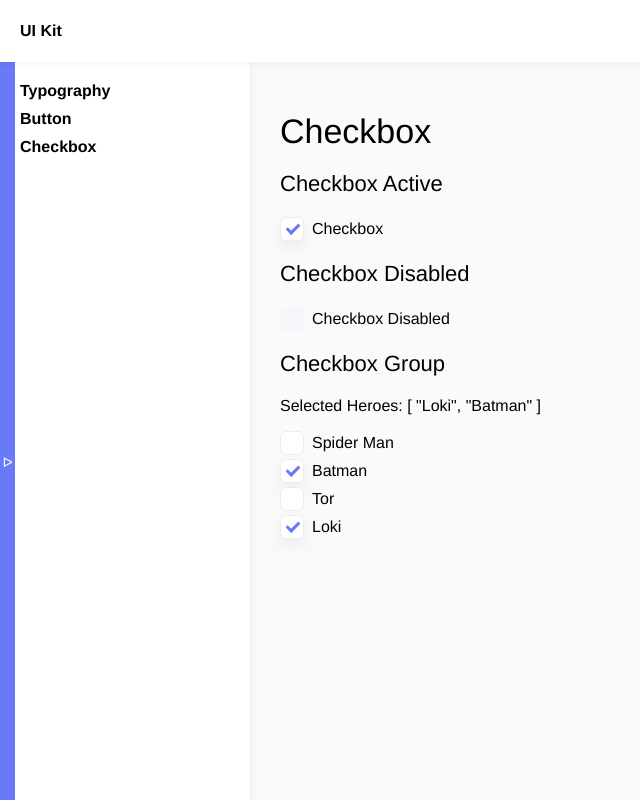
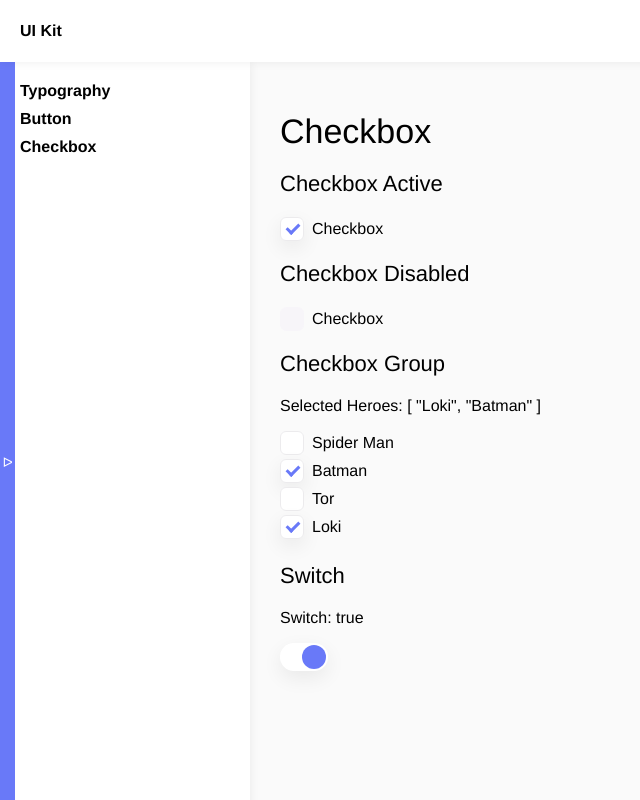
Before and after one commit to Julyme3/ui-components, a Vue app: page /checkbox in a window 1280 px wide. Shown: the whole page, without its empty margins (0-640 px from the left). Built offline with nearby package versions, Linux system fonts and the light colour scheme.

Commit message:
added switch checkbox

```diff
--- a/src/components/checkbox/Checkbox.vue
+++ b/src/components/checkbox/Checkbox.vue
@@ -1,5 +1,10 @@
 <template>
-  <label class="checkbox-label">
+  <label
+    class="checkbox-label"
+    :class="{
+      'checkbox-switch': type === CheckboxType.switch
+    }"
+  >
     <input
       class="checkbox"
       type="checkbox"
@@ -8,13 +13,19 @@
       :disabled="disabled"
       v-model="localState"
     />
-    <span class="checkbox-mark"></span>
-    {{ label || value }}
+    <span
+      :class="{
+        'checkbox-mark': type === CheckboxType.checkbox,
+        'checkbox-slider': type === CheckboxType.switch
+      }"
+    ></span>
+    <template v-if="type === CheckboxType.checkbox">{{ label || value }}</template>
   </label>
 </template>
 
 <script setup lang="ts">
 import { computed, defineProps } from 'vue'
+import { CheckboxType } from '@/components/checkbox/types'
 
 interface Props {
   value: string
@@ -22,11 +33,13 @@ interface Props {
   name: string
   modelValue: boolean | string[]
   label?: string
+  type?: CheckboxType
 }
 
 const props = withDefaults(defineProps<Props>(), {
   disabled: false,
-  label: ''
+  label: '',
+  type: CheckboxType.checkbox
 })
 
 const emit = defineEmits(['update:modelValue'])
@@ -83,4 +96,44 @@ const localState = computed({
     border-color: var(--grey-dark);
   }
 }
+
+.checkbox-switch {
+  position: relative;
+  width: 48px;
+  height: 28px;
+
+  .checkbox-slider {
+    position: absolute;
+    top: 0;
+    left: 0;
+    right: 0;
+    bottom: 0;
+    width: 100%;
+    height: 100%;
+    background-color: #fff;
+    cursor: pointer;
+    box-shadow: 0px 7px 20px rgba(0, 0, 0, 0.07);
+    border-radius: 16px;
+
+    &:after {
+      position: absolute;
+      content: '';
+      display: block;
+      height: 24px;
+      width: 24px;
+      left: 2px;
+      bottom: 2px;
+      background-color: var(--grey);
+      transition: 0.4s;
+      border-radius: 50%;
+    }
+  }
+
+  .checkbox:checked + .checkbox-slider {
+    &:after {
+      background-color: var(--blue);
+      transform: translateX(20px);
+    }
+  }
+}
 </style>
--- /dev/null
+++ b/src/components/checkbox/types.ts
@@ -0,0 +1,4 @@
+export enum CheckboxType {
+  checkbox = 'checkbox',
+  switch = 'switch'
+}
--- a/src/views/CheckboxView.vue
+++ b/src/views/CheckboxView.vue
@@ -13,7 +13,7 @@
   <h2 class="heading-2">Checkbox Disabled</h2>
   <div class="line">
     <Checkbox
-      label="Checkbox Disabled"
+      label="Checkbox"
       id="checkboxDisabled"
       name="checkboxDisabled"
       value="I like it"
@@ -26,6 +26,18 @@
     <p>Selected Heroes: {{ selectedHeroes }}</p>
     <CheckboxGroup v-model:selectedValues="selectedHeroes" name="heroes" :options="listOfHeroes" />
   </div>
+  <h2 class="heading-2">Switch</h2>
+  <div class="line line-block">
+    <p>Switch: {{ switchProfessional }}</p>
+    <checkbox
+      label="I'm a professional"
+      id="switch"
+      name="switch"
+      value="I'm a professional"
+      type="switch"
+      v-model="switchProfessional"
+    />
+  </div>
 </template>
 
 <script setup lang="ts">
@@ -36,6 +48,7 @@ import { ref } from 'vue'
 const checkboxActive = ref(true)
 const checkboxActiveDisabled = ref(false)
 const checkboxDisabled = ref(true)
+const switchProfessional = ref(true)
 
 const listOfHeroes = ['Spider Man', 'Batman', 'Tor', 'Loki']
 const selectedHeroes = ref(['Loki', 'Batman'])
```
